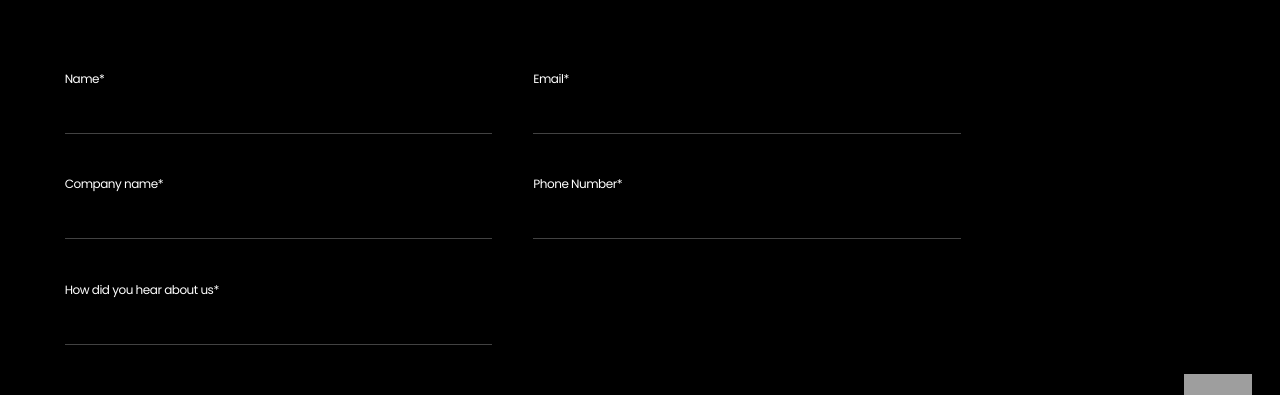
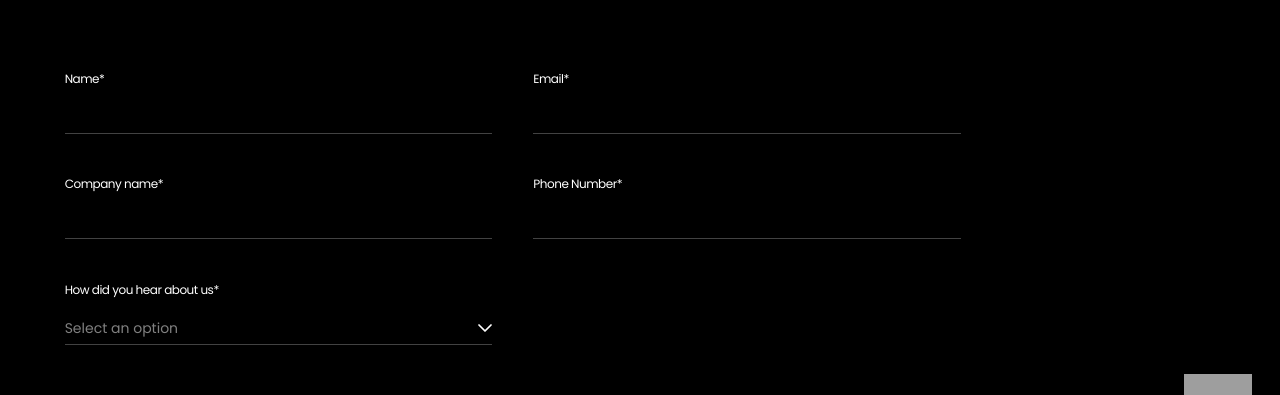
Before and after one commit to maxdesign908-eng/max-design, a Next.js app in the folder max-design/: page /contact in a window 1280 px wide. Shown: the part 339-734 px from the top of the page. Built offline with nearby package versions, Linux system fonts and the light colour scheme; grey boxes are pictures that could not be loaded.

Commit message:
updated code

```diff
--- a/max-design/components/StartProject.tsx
+++ b/max-design/components/StartProject.tsx
@@ -1,6 +1,15 @@
 "use client";
 
-import { Fragment, useEffect, useRef, useState, type CSSProperties, type FormEvent, type ReactNode } from "react";
+import {
+  Fragment,
+  useEffect,
+  useRef,
+  useState,
+  type CSSProperties,
+  type FormEvent,
+  type KeyboardEvent,
+  type ReactNode,
+} from "react";
 
 /*
   "Start your Project" page (Figma 1920 wide). Everything below the navbar.
@@ -30,6 +39,10 @@ import { Fragment, useEffect, useRef, useState, type CSSProperties, type FormEve
 
   PILLS (services + budget): same hover as the CTA buttons - the red fill rises from the bottom. No transition-delay
   and the border never changes width, so a click reacts at once and the pill never jumps.
+
+  "HOW DID YOU HEAR ABOUT US" is a custom drop-down (SourceSelect): same line-field look as the other fields, a white panel
+  with round pills (like the Contact block). A hidden input named "source" carries the value, so the submit and the
+  WhatsApp message read it from FormData exactly like before.
 */
 
 const ENDPOINT = "/api/contact";
@@ -57,15 +70,24 @@ const BUDGETS = [
   "More than $5000",
 ];
 
+/* options of the "How did you hear about us" drop-down */
+const SOURCES = [
+  "Google",
+  "Facebook",
+  "Instagram",
+  "Email",
+  "Referred by someone",
+  "Other",
+];
+
 type Field = { name: string; label: string; type?: string; required?: boolean };
 
-/* order is row by row: left, right, left, right ... */
+/* order is row by row: left, right, left, right ... (the "How did you hear about us" drop-down comes after these) */
 const FIELDS: Field[] = [
   { name: "name", label: "Name*", required: true },
   { name: "email", label: "Email*", type: "email", required: true },
   { name: "company", label: "Company name*" },
   { name: "phone", label: "Phone Number*", type: "tel" },
-  { name: "source", label: "How did you hear about us*" },
 ];
 
 /* browser autofill paints inputs light blue with dark text: keep them black with white text */
@@ -320,10 +342,148 @@ function Line({ field, tall }: { field: Field; tall?: boolean }) {
   );
 }
 
+/* "How did you hear about us" drop-down: same look as the Line fields (label on top, writing line at the bottom that turns red),
+   the panel is white with round pills like the Contact block. A hidden input named "source" carries the value,
+   so FormData (submit + WhatsApp) finds it exactly like a normal input. */
+function SourceSelect({ value, onChange }: { value: string; onChange: (v: string) => void }) {
+  const [open, setOpen] = useState(false);
+  const wrap = useRef<HTMLDivElement>(null);
+  const trigger = useRef<HTMLButtonElement>(null);
+  const list = useRef<HTMLUListElement>(null);
+
+  // close when clicking anywhere else
+  useEffect(() => {
+    if (!open) return;
+    const close = (e: PointerEvent) => {
+      if (!wrap.current?.contains(e.target as Node)) setOpen(false);
+    };
+    document.addEventListener("pointerdown", close);
+    return () => document.removeEventListener("pointerdown", close);
+  }, [open]);
+
+  // when it opens, move focus to the chosen option (or the first one)
+  useEffect(() => {
+    if (!open) return;
+    const items = list.current?.querySelectorAll<HTMLButtonElement>("button");
+    items?.[Math.max(0, SOURCES.indexOf(value))]?.focus();
+  }, [open, value]);
+
+  function onListKey(e: KeyboardEvent<HTMLUListElement>) {
+    const items = Array.from(list.current?.querySelectorAll<HTMLButtonElement>("button") ?? []);
+    const i = items.indexOf(document.activeElement as HTMLButtonElement);
+    if (e.key === "ArrowDown") {
+      e.preventDefault();
+      items[(i + 1) % items.length]?.focus();
+    } else if (e.key === "ArrowUp") {
+      e.preventDefault();
+      items[(i - 1 + items.length) % items.length]?.focus();
+    } else if (e.key === "Escape") {
+      e.preventDefault();
+      setOpen(false);
+      trigger.current?.focus();
+    } else if (e.key === "Tab") {
+      setOpen(false);
+    }
+  }
+
+  return (
+    <div
+      ref={wrap}
+      className="relative flex h-[88px] w-full flex-col border-b border-white/[0.26] transition-colors duration-300 focus-within:border-[#E71117] min-[901px]:h-[max(64px,calc(96.42*var(--u)))]"
+    >
+      <span
+        id="sp-source-label"
+        className="flex h-[24px] items-center text-[length:15px] leading-none font-normal tracking-[-0.04em] text-white min-[901px]:h-[max(18px,calc(24*var(--u)))] min-[901px]:text-[length:max(12px,calc(16*var(--u)))]"
+      >
+        How did you hear about us*
+      </span>
+
+      <input type="hidden" name="source" value={value} />
+
+      <button
+        ref={trigger}
+        id="sp-source"
+        type="button"
+        aria-haspopup="listbox"
+        aria-expanded={open}
+        aria-controls="sp-source-list"
+        aria-labelledby="sp-source-label sp-source"
+        onClick={() => setOpen((o) => !o)}
+        onKeyDown={(e) => {
+          if (e.key === "ArrowDown") {
+            e.preventDefault();
+            setOpen(true);
+          }
+        }}
+        className={`absolute bottom-0 left-0 m-0 flex h-[48px] w-full cursor-pointer items-center justify-between gap-[8px] border-0 bg-transparent p-0 text-left text-[length:16px] outline-none min-[901px]:h-[max(28px,calc(47.89*var(--u)))] min-[901px]:text-[length:max(14px,calc(18*var(--u)))] ${
+          value ? "text-white" : "text-white/50"
+        }`}
+      >
+        <span className="min-w-0 truncate">{value || "Select an option"}</span>
+        <svg
+          viewBox="0 0 14 8"
+          fill="none"
+          aria-hidden="true"
+          className={`h-[8px] w-[14px] shrink-0 transition-transform duration-300 ${open ? "rotate-180" : ""}`}
+        >
+          <path d="M1 1l6 6 6-6" stroke="white" strokeWidth="1.7" strokeLinecap="round" strokeLinejoin="round" />
+        </svg>
+      </button>
+
+      {/* panel: white, 7 padding, round pills */}
+      <ul
+        ref={list}
+        id="sp-source-list"
+        role="listbox"
+        aria-labelledby="sp-source-label"
+        aria-hidden={!open}
+        onKeyDown={onListKey}
+        className={`absolute top-[calc(100%+8px)] left-0 z-30 m-0 flex w-full list-none flex-col gap-[10px] rounded-[6px] bg-white p-[7px] shadow-[0_12px_32px_rgba(0,0,0,0.45)] transition-[opacity,transform] duration-200 ease-out min-[901px]:gap-[max(8px,calc(12*var(--u)))] ${
+          open ? "translate-y-0 opacity-100" : "pointer-events-none -translate-y-[6px] opacity-0"
+        }`}
+      >
+        {SOURCES.map((opt) => {
+          const selected = opt === value;
+          return (
+            <li key={opt} role="presentation" className="m-0 p-0">
+              <button
+                type="button"
+                role="option"
+                aria-selected={selected}
+                tabIndex={open ? 0 : -1}
+                onClick={() => {
+                  onChange(opt);
+                  setOpen(false);
+                  trigger.current?.focus();
+                }}
+                className={`group relative isolate flex h-[40px] w-full cursor-pointer items-center overflow-hidden rounded-full border border-solid px-[16px] text-left text-[length:15px] leading-none font-medium tracking-[-0.04em] outline-none transition-[color,border-color] duration-300 hover:border-[#E71117] hover:text-white focus-visible:border-[#E71117] focus-visible:text-white min-[901px]:h-[max(40px,calc(46*var(--u)))] min-[901px]:text-[length:max(14px,calc(16*var(--u)))] ${
+                  selected ? "border-[#E71117] text-white" : "border-black text-black"
+                }`}
+              >
+                {/* red fill that rises from the bottom (same effect as the pills and CTA buttons) */}
+                <span
+                  aria-hidden="true"
+                  className={`pointer-events-none absolute top-0 left-0 z-0 h-[140%] w-full rounded-[50%_50%_0_0/28%_28%_0_0] bg-[#E71117] transition-transform duration-500 ease-[cubic-bezier(0.65,0,0.35,1)] motion-reduce:transition-none ${
+                    selected
+                      ? "-translate-y-[28.6%]"
+                      : "translate-y-[72%] group-hover:-translate-y-[28.6%] group-focus-visible:-translate-y-[28.6%]"
+                  }`}
+                />
+                <span className="relative z-10">{opt}</span>
+              </button>
+            </li>
+          );
+        })}
+      </ul>
+    </div>
+  );
+}
+
 export default function StartProject() {
   const [blockRef, blockIn] = useInView<HTMLDivElement>(0.1);
   const [services, setServices] = useState<string[]>(["Branding"]);
   const [budget, setBudget] = useState<string | null>(null);
+  const [source, setSource] = useState("");
   const [status, setStatus] = useState<"idle" | "sending" | "sent" | "error">("idle");
   const formRef = useRef<HTMLFormElement>(null);
 
@@ -345,6 +505,7 @@ export default function StartProject() {
       form.reset();
       setServices([]);
       setBudget(null);
+      setSource("");
       setStatus("sent");
     } catch {
       setStatus("error");
@@ -422,14 +583,16 @@ export default function StartProject() {
                   ))}
                 </div>
 
-                {/* form grid: 1344 wide, 2 columns x 3 rows, gaps 62 */}
+                {/* form grid: 1344 wide, 2 columns x 3 rows, gaps 62.
+                    relative z-20: the open "How did you hear about us" panel must stay above the budget pills below */}
                 <div
                   style={fade(350).style}
-                  className={`${fade(350).className} mt-[40px] grid w-full grid-cols-1 gap-[24px] min-[561px]:grid-cols-2 min-[561px]:gap-x-[32px] min-[901px]:mt-[calc(119*var(--u))] min-[901px]:w-[calc(1344*var(--u))] min-[901px]:gap-x-[calc(62*var(--u))] min-[901px]:gap-y-[calc(62*var(--u))]`}
+                  className={`${fade(350).className} relative z-20 mt-[40px] grid w-full grid-cols-1 gap-[24px] min-[561px]:grid-cols-2 min-[561px]:gap-x-[32px] min-[901px]:mt-[calc(119*var(--u))] min-[901px]:w-[calc(1344*var(--u))] min-[901px]:gap-x-[calc(62*var(--u))] min-[901px]:gap-y-[calc(62*var(--u))]`}
                 >
                   {FIELDS.map((f) => (
                     <Line key={f.name} field={f} />
                   ))}
+                  <SourceSelect value={source} onChange={setSource} />
                 </div>
 
                 {/* budget */}
```
Also changed, not shown: max-design/components/home/CustomCursor.tsx (+47 -6 lines).
